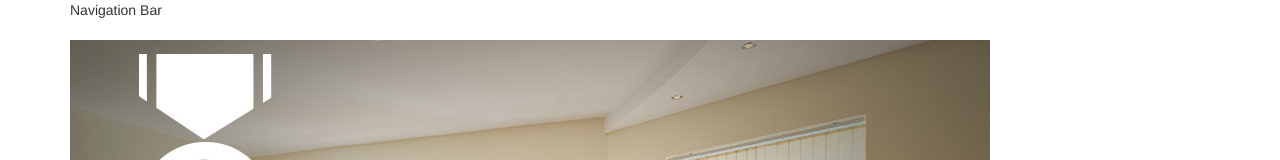
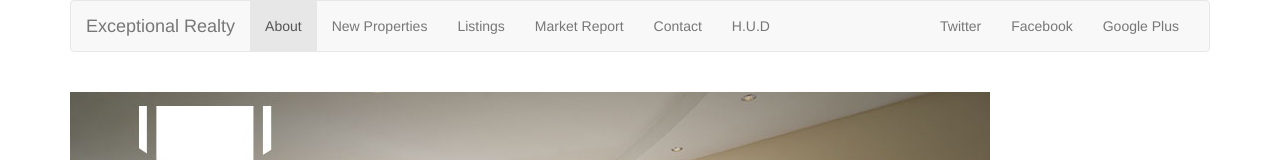
Before and after one commit to jss530/exceptional-realty-bootstrapped, a plain HTML site: page index.html in a window 1280 px wide. Shown: the top 160 px of the page. Drawn offline with nearby package versions, Linux system fonts and the light colour scheme; files that its build step writes are made by us from their sources; files whose address does not match are found by name.

Commit message:
finish navbar

```diff
--- a/index.html
+++ b/index.html
@@ -25,7 +25,42 @@
 
         <div class="row">
           <div class="col-sm-12">
-            Navigation Bar
+            <nav class="navbar navbar-default">
+                <div class="container-fluid">
+                  <!-- Brand and toggle get grouped for better mobile display -->
+                  <div class="navbar-header">
+                    <button type="button" class="navbar-toggle collapsed" data-toggle="collapse" data-target="#bs-example-navbar-collapse-1" aria-expanded="false">
+                      <span class="sr-only">Toggle navigation</span>
+                      <span class="icon-bar"></span>
+                      <span class="icon-bar"></span>
+                      <span class="icon-bar"></span>
+                    </button>
+                    <a class="navbar-brand" href="#">Exceptional Realty</a>
+                  </div>
+
+                  <!-- Collect the nav links, forms, and other content for toggling -->
+
+                  <div class="collapse navbar-collapse" id="bs-example-navbar-collapse-1">
+
+                  <!-- main nav links -->
+                    <ul class="nav navbar-nav">
+                      <li class="active"><a href="#">About <span class="sr-only">(current)</span></a></li>
+                      <li><a href="#">New Properties</a></li>
+                      <li><a href="#">Listings</a></li>
+                      <li><a href="#">Market Report</a></li>
+                      <li><a href="#">Contact</a></li>
+                      <li><a href="#">H.U.D</a></li>
+                      </ul>
+
+                  <!-- social nav links -->
+                    <ul class="nav navbar-nav navbar-right">
+                      <li><a class="twit" href="#" title="Twitter">Twitter</a></li>
+                      <li><a class="fbook" href="#" title="Facebook">Facebook</a></li>
+                      <li><a class="gplus" href="#" title="Google Plus">Google Plus</a></li>
+                    </ul>
+                  </div><!-- /.navbar-collapse -->
+                </div><!-- /.container-fluid -->
+              </nav>
           </div>
         </div>
 
```
